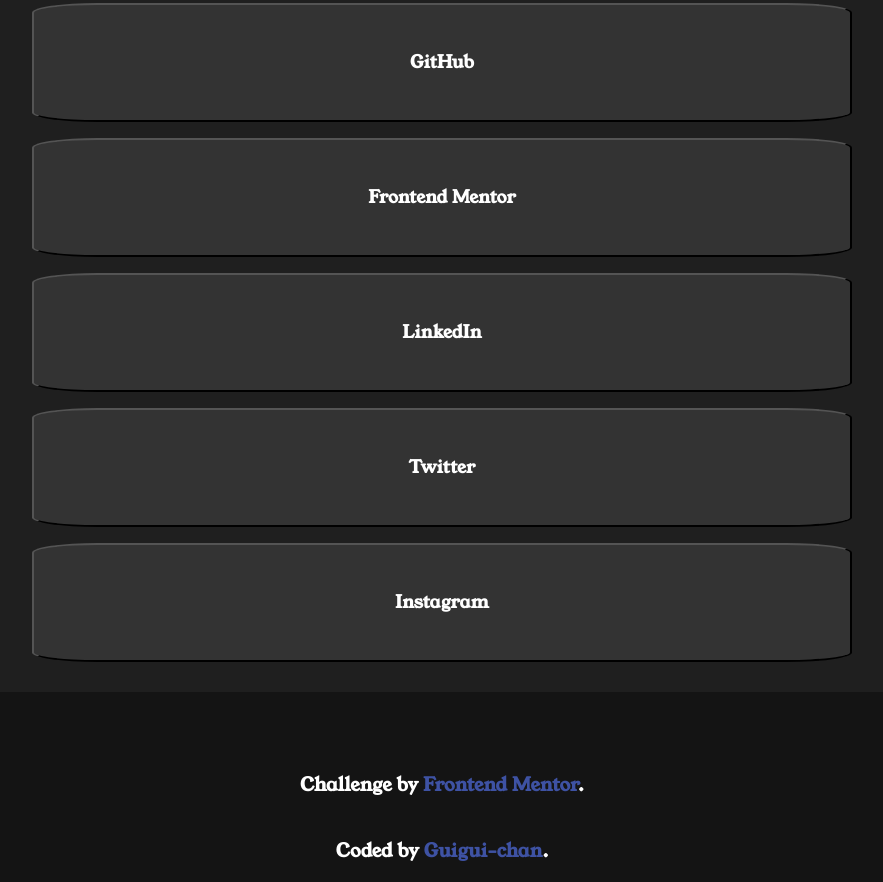
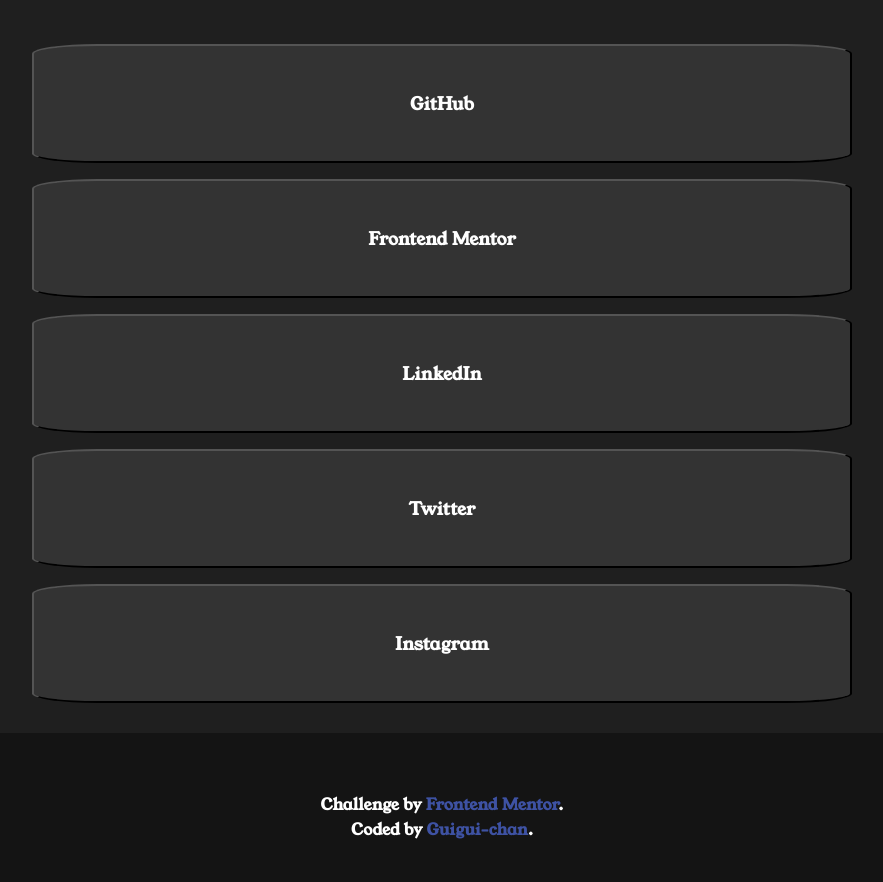
Before and after one commit to Guilherme-Porto-Silva/JessicaFrontendMentorGuigui-chan, a plain HTML site: page index.html in a window 1280 px wide. Shown: the part 238-1120 px from the top of the page, without its empty margins (198-1081 px from the left). After the commit the page ends 1079 px from the top, so only its background shows below. Drawn offline with Linux system fonts and the light colour scheme.

Commit message:
attribution update

```diff
--- a/index.html
+++ b/index.html
@@ -129,9 +129,9 @@ button:hover{
 
   <div class="attribution">
 
-    <h3> Challenge by <a href="https://www.frontendmentor.io?ref=challenge" target="_blank">Frontend Mentor</a>. </h3>
+    <span> Challenge by <a href="https://www.frontendmentor.io?ref=challenge" target="_blank">Frontend Mentor</a>. </span>
 
-    <h3> Coded by <a href="https://github.com/Guilherme-Porto-Silva/">Guigui-chan</a>. </h3>
+    <span> Coded by <a href="https://github.com/Guilherme-Porto-Silva/">Guigui-chan</a>. </span>
 
   </div>
 
```
